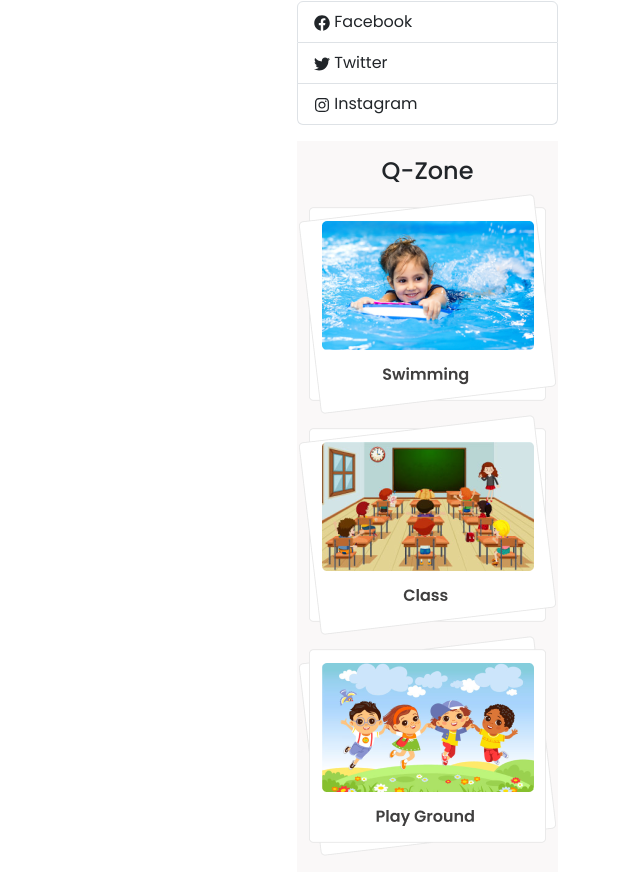
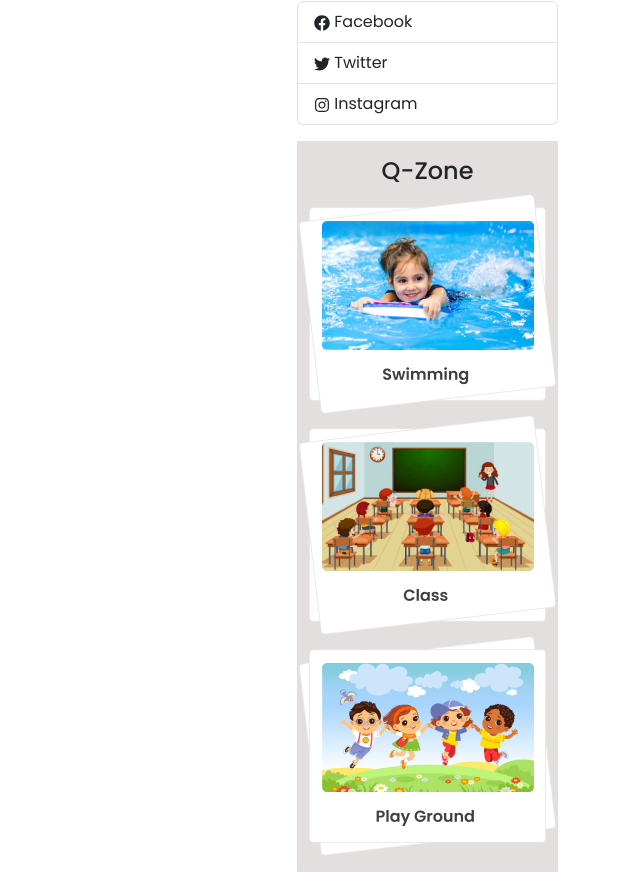
Before and after one commit to SuraiyaAkterTrishna/the-news-dragon-client, a React (Vite) app: page /news in a window 1280 px wide. Shown: the part 387-1261 px from the top of the page, without its empty margins (640-1280 px from the left). Built offline with nearby package versions, Linux system fonts and the light colour scheme.

Commit message:
some changes

```diff
--- a/src/pages/Shared/QZone/QZone.css
+++ b/src/pages/Shared/QZone/QZone.css
@@ -1,4 +1,3 @@
 .qzone {
-    background-color: #faf8f8;
-    /* background-color: rgb(227, 223, 223); */
+    background-color: rgb(227, 223, 223);
 }
```
